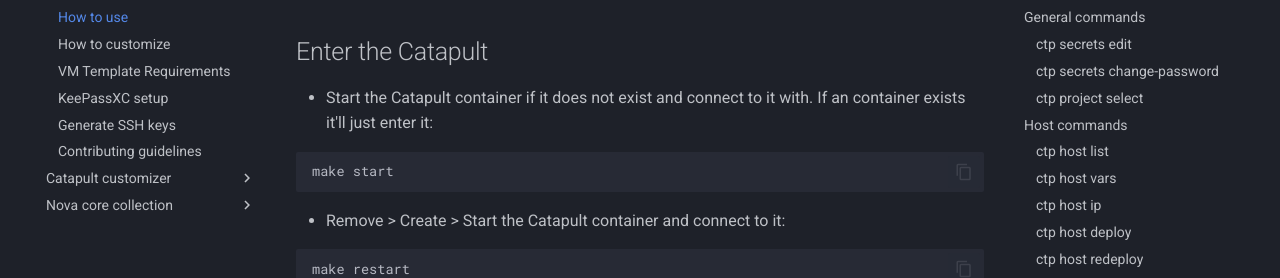
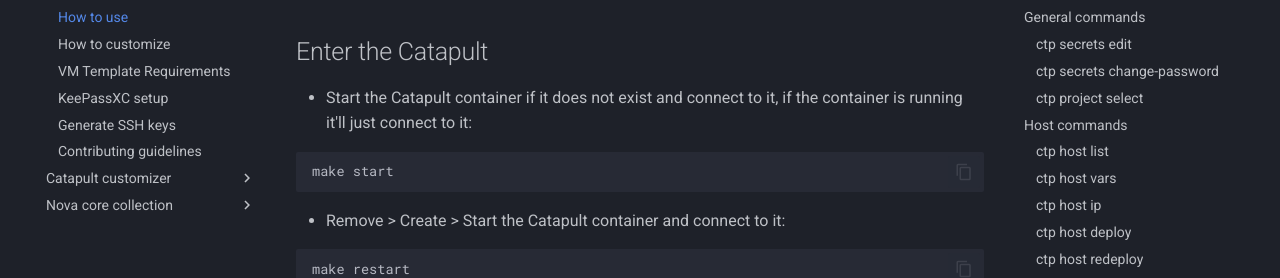
Before and after one commit to ClarifiedSecurity/catapult-docs, an MkDocs documentation site: the page built from docs/catapult/02-how-to-use.md, in a window 1280 px wide and 900 px high, scrolled down 545 px. Shown: the part 172-450 px from the top of the window. Built offline with MkDocs 1.6.1 and Material for MkDocs 9.7.7, drawn with Linux system fonts in a browser that asks for light colours; comment, search, counter and statistics services are not loaded.

Commit message:
CatapultBot update docs

````diff
--- a/docs/catapult/02-how-to-use.md
+++ b/docs/catapult/02-how-to-use.md
@@ -15,7 +15,7 @@
 
 ## Enter the Catapult
 
-- Start the Catapult container if it does not exist and connect to it with. If an container exists it'll just enter it:
+- Start the Catapult container if it does not exist and connect to it, if the container is running it'll just connect to it:
 
 ```sh
 make start
````
